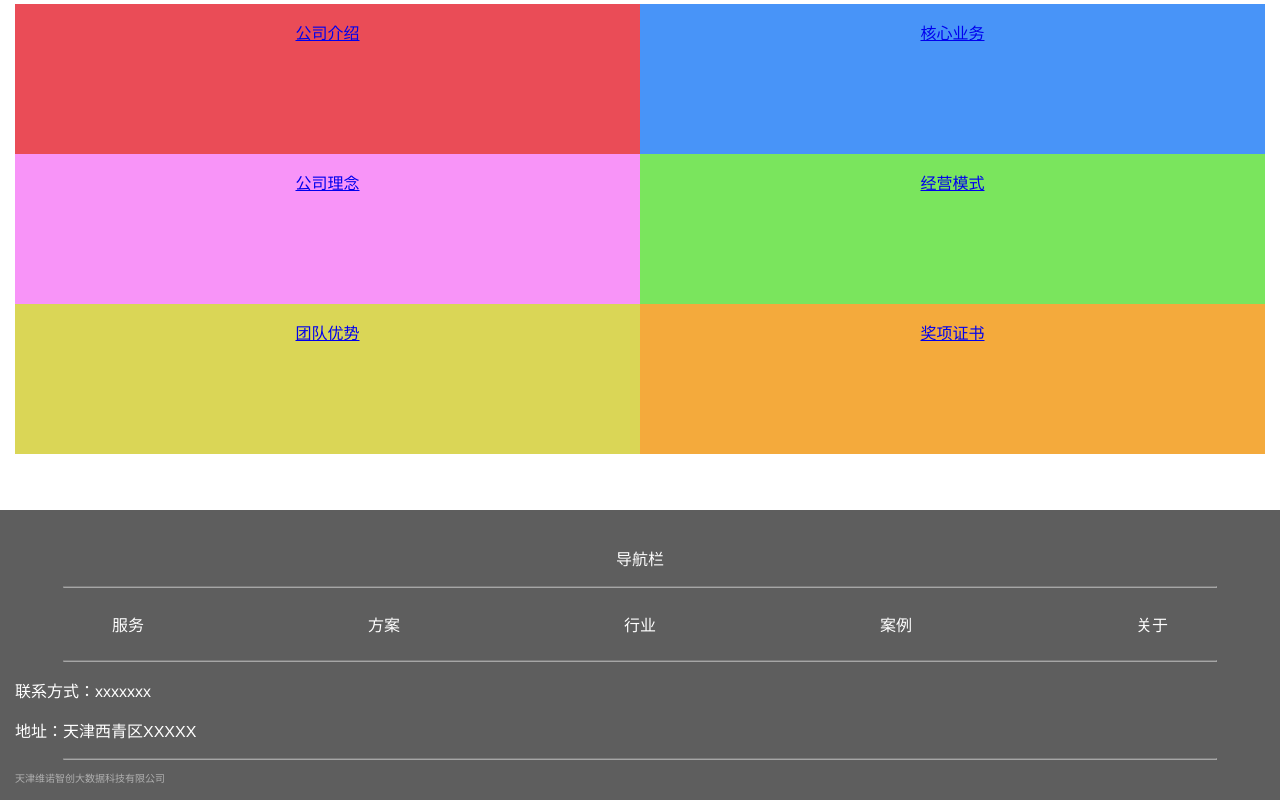
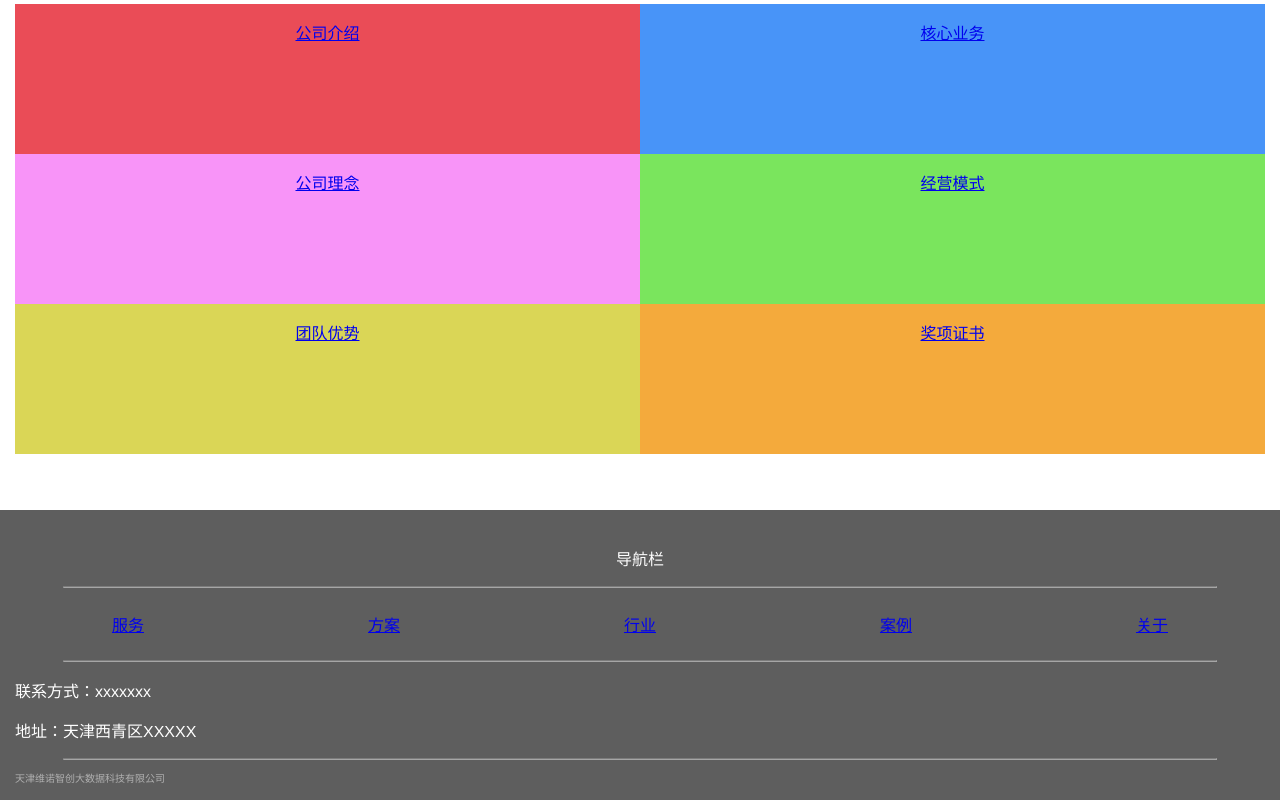
Before and after one commit to dyk98/weinuo_home, a Vue app in the folder phone_front_end/: page /about in a window 1280 px wide. Shown: the part 1710-2510 px from the top of the page. Built offline with nearby package versions, Linux system fonts and the light colour scheme.

Commit message:
feat更新底部导航链接

```diff
--- a/phone_front_end/src/App.vue
+++ b/phone_front_end/src/App.vue
@@ -69,11 +69,11 @@
             <p style="text-align: center;">导航栏</p>
             <hr>
             <div class="navigation">
-                <p>服务</p>
-                <p>方案</p>
-                <p>行业</p>
-                <p>案例</p>
-                <p>关于</p>
+                <router-link class="tag" to="/service"><P>服务</P></router-link>
+                <router-link class="tag" to="/programme"><p>方案</p></router-link>
+                <router-link class="tag" to="/components/industry"><p>行业</p></router-link>
+                <router-link class="tag" to="/case"><p>案例</p></router-link>
+                <router-link class="tag" to="/components/about"><p>关于</p></router-link>
             </div>
             <hr>
             <div class="contact">
```
